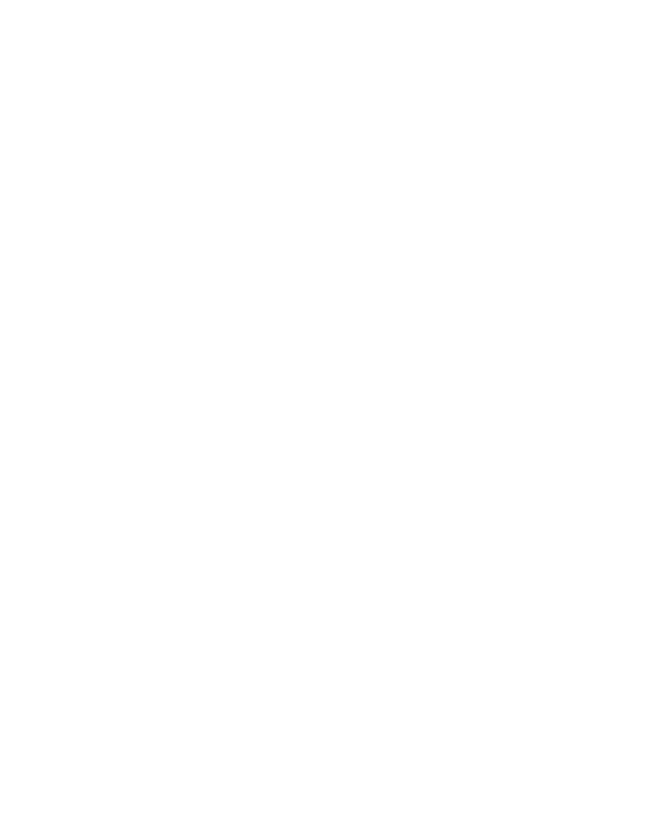
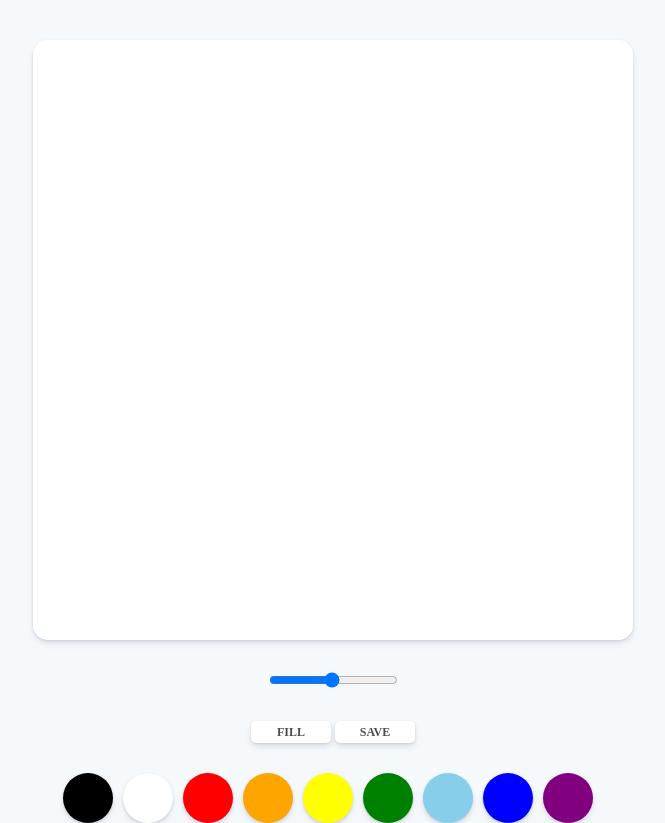
Before and after one commit to Kyewon-Park/Paint_JS, a plain HTML site: page index.html in a window 1280 px wide. Shown: the whole page, without its empty margins (307-972 px from the left). Before the commit the page ends 800 px from the top, so only its background shows below. Drawn offline with Linux system fonts and the light colour scheme.

Commit message:
draw/change color, line width, modeChange, save img
draw/change color, line width, modeChange, save img

```diff
--- a/app.js
+++ b/app.js
@@ -0,0 +1,100 @@
+const canvas = document.querySelector(".jsCanvas");
+const mode = document.querySelector(".jsMode");
+const save = document.querySelector(".jsSave");
+const colors = document.getElementsByClassName("jscolor");
+const range = document.getElementById("jsRange");
+
+const ctx = canvas.getContext("2d"); //how we manipulate pixels inside canvas
+//set default
+ctx.fillStyle = "#ffffff";
+ctx.fillRect(0, 0, canvas.width, canvas.height); //fill white as default
+ctx.strokeStyle = "#000000";
+ctx.lineWidth = 2.5;
+
+let painting = false;
+let filling = false;
+
+function stopPainting(event) {
+  painting = false;
+}
+function startPainting() {
+  painting = true;
+}
+
+function onMouseMove(event) {
+  const x = event.offsetX;
+  const y = event.offsetY;
+  if (!painting) {
+    ctx.beginPath(); //just creating path when not clicking
+    ctx.moveTo(x, y);
+    0;
+  } else {
+    ctx.lineTo(x, y); //전 위치에서 현재 위치까지 선을 긋는다.
+    ctx.stroke();
+  }
+}
+
+function handleCanvasClick() {
+  if (filling === true) {
+    ctx.fillRect(0, 0, canvas.width, canvas.height);
+  }
+}
+
+function handleCM(event) {
+  event.preventDefault(); //마우스 우클릭 금지
+}
+
+if (canvas) {
+  canvas.addEventListener("mousemove", onMouseMove);
+  canvas.addEventListener("mousedown", startPainting);
+  canvas.addEventListener("mouseup", stopPainting);
+  canvas.addEventListener("mouseleave", stopPainting);
+  canvas.addEventListener("click", handleCanvasClick);
+  canvas.addEventListener("contextmenu", handleCM); //마우스 우클릭 금지
+}
+
+//색깔변환
+
+function handleColorClick(event) {
+  ctx.strokeStyle = event.target.style.backgroundColor;
+  ctx.fillStyle = event.target.style.backgroundColor;
+}
+//Array.from:create Array from iterable object.
+Array.from(colors).forEach((color) => {
+  color.addEventListener("click", handleColorClick);
+});
+
+//굵기변환
+
+function handleRangeChange(event) {
+  ctx.lineWidth = event.target.value;
+}
+if (range) {
+  range.addEventListener("input", handleRangeChange);
+}
+
+//모드 변환
+function handleModeClick() {
+  if (filling === true) {
+    filling = false;
+    mode.innerText = "FILL";
+  } else {
+    filling = true;
+    mode.innerText = "PAINT";
+  }
+}
+if (mode) {
+  mode.addEventListener("click", handleModeClick);
+}
+
+//save
+function handleSaveClick() {
+  const image = canvas.toDataURL("image/png");
+  const link = document.createElement("a");
+  link.href = image;
+  link.download = "PaintJS🎨"; //download : a attribute
+  link.click();
+}
+if (save) {
+  save.addEventListener("click", handleSaveClick);
+}
--- a/index.html
+++ b/index.html
@@ -7,5 +7,63 @@
     <script defer src="app.js"></script>
     <title>PaintJS</title>
   </head>
-  <body></body>
+  <body>
+    <canvas class="jsCanvas canvas" width="600" height="600"></canvas>
+    <div class="controls">
+      <div class="controls__range">
+        <input
+          type="range"
+          id="jsRange"
+          min="0.1"
+          max="5.0"
+          value="2.5"
+          step="0.1"
+        />
+      </div>
+
+      <div class="controls__btns">
+        <button class="jsMode">Fill</button>
+        <button class="jsSave">Save</button>
+      </div>
+
+      <div class="jscolors controls__colors">
+        <div
+          class="controls__color jscolor"
+          style="background-color: #000000"
+        ></div>
+        <div
+          class="controls__color jscolor"
+          style="background-color: white"
+        ></div>
+        <div
+          class="controls__color jscolor"
+          style="background-color: red"
+        ></div>
+        <div
+          class="controls__color jscolor"
+          style="background-color: orange"
+        ></div>
+        <div
+          class="controls__color jscolor"
+          style="background-color: yellow"
+        ></div>
+        <div
+          class="controls__color jscolor"
+          style="background-color: green"
+        ></div>
+        <div
+          class="controls__color jscolor"
+          style="background-color: skyblue"
+        ></div>
+        <div
+          class="controls__color jscolor"
+          style="background-color: blue"
+        ></div>
+        <div
+          class="controls__color jscolor"
+          style="background-color: purple"
+        ></div>
+      </div>
+    </div>
+  </body>
 </html>
--- /dev/null
+++ b/reset.css
@@ -0,0 +1,124 @@
+html,
+body,
+div,
+span,
+applet,
+object,
+iframe,
+h1,
+h2,
+h3,
+h4,
+h5,
+h6,
+p,
+blockquote,
+pre,
+a,
+abbr,
+acronym,
+address,
+big,
+cite,
+code,
+del,
+dfn,
+em,
+img,
+ins,
+kbd,
+q,
+s,
+samp,
+small,
+strike,
+strong,
+sub,
+sup,
+tt,
+var,
+b,
+u,
+i,
+center,
+dl,
+dt,
+dd,
+ol,
+ul,
+li,
+fieldset,
+form,
+label,
+legend,
+table,
+caption,
+tbody,
+tfoot,
+thead,
+tr,
+th,
+td,
+article,
+aside,
+canvas,
+details,
+embed,
+figure,
+figcaption,
+footer,
+header,
+hgroup,
+menu,
+nav,
+output,
+ruby,
+section,
+summary,
+time,
+mark,
+audio,
+video {
+  margin: 0;
+  padding: 0;
+  border: 0;
+  font-size: 100%;
+  font: inherit;
+  vertical-align: baseline;
+}
+/* HTML5 display-role reset for older browsers */
+article,
+aside,
+details,
+figcaption,
+figure,
+footer,
+header,
+hgroup,
+menu,
+nav,
+section {
+  display: block;
+}
+body {
+  line-height: 1;
+}
+ol,
+ul {
+  list-style: none;
+}
+blockquote,
+q {
+  quotes: none;
+}
+blockquote:before,
+blockquote:after,
+q:before,
+q:after {
+  content: "";
+  content: none;
+}
+table {
+  border-collapse: collapse;
+  border-spacing: 0;
+}
--- a/styles.css
+++ b/styles.css
@@ -0,0 +1,54 @@
+@import "reset.css";
+
+body {
+  background-color: #f6f9fc;
+  display: flex;
+  flex-direction: column;
+  align-items: center;
+  padding-top: 40px;
+}
+
+.canvas {
+  width: 600px;
+  height: 600px;
+  background-color: white;
+  border-radius: 15px;
+  box-shadow: 0 4px 6px rgba(50, 50, 93, 0.11), 0 1px 3px rgba(0, 0, 0, 0.11);
+}
+.controls {
+  margin-top: 30px;
+  display: flex;
+  flex-direction: column;
+  align-items: center;
+}
+.controls__range {
+  margin-bottom: 30px;
+}
+.controls__btns {
+  margin-bottom: 30px;
+}
+.controls__btns button {
+  all: unset;
+  cursor: pointer;
+  background-color: white;
+  padding: 5px 0;
+  width: 80px;
+  text-align: center;
+  border-radius: 5px;
+  box-shadow: 0 4px 6px rgba(50, 50, 93, 0.11), 0 1px 3px rgba(0, 0, 0, 0.11);
+  color: rgba(0, 0, 0, 0.7);
+  text-transform: uppercase;
+  font-size: 12px;
+  font-weight: 600;
+}
+.controls__colors {
+  display: flex;
+}
+.controls__color {
+  width: 50px;
+  height: 50px;
+  border-radius: 50%;
+  box-shadow: 0 4px 6px rgba(50, 50, 93, 0.11), 0 1px 3px rgba(0, 0, 0, 0.11);
+  margin-right: 10px;
+  cursor: pointer;
+}
```
